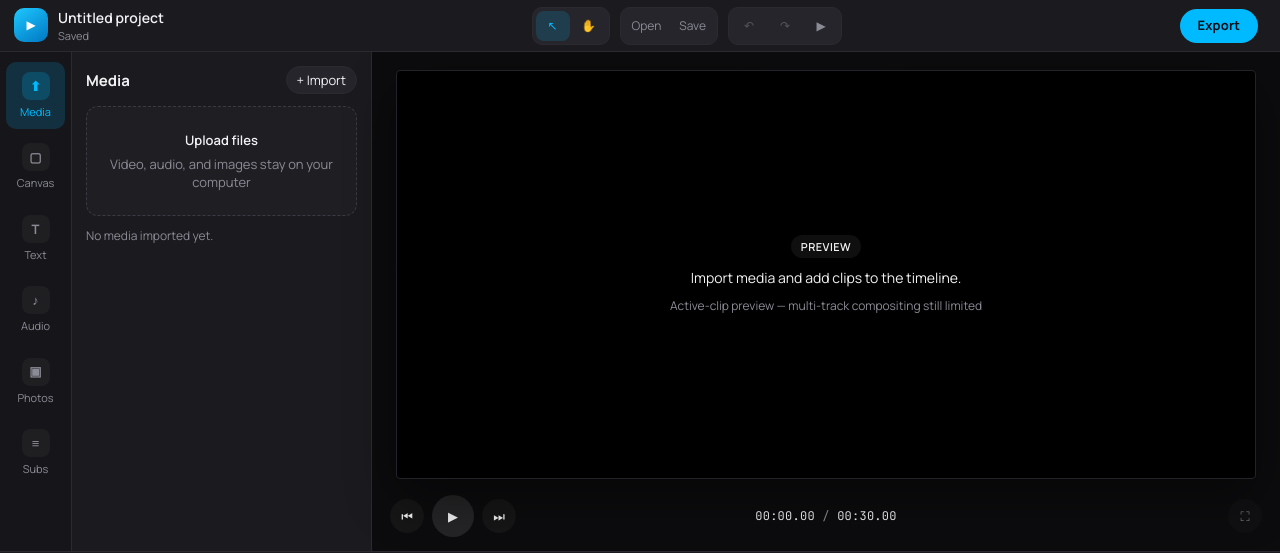
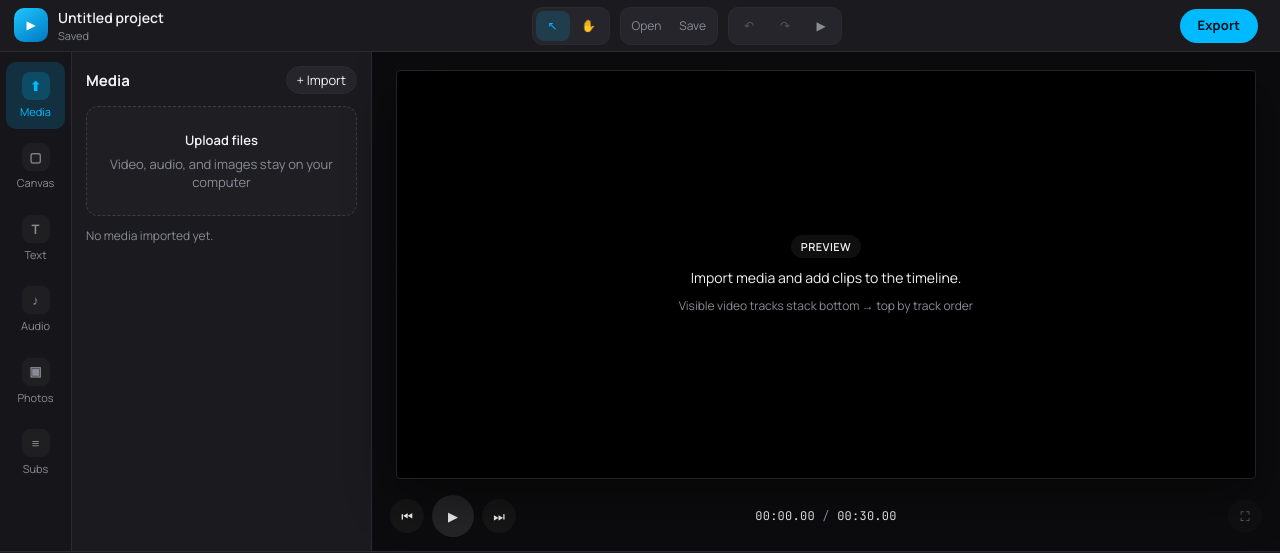
Before and after one commit to phihocnguyen/video-editor, a React (Vite) app: page / in a window 1280 px wide. Shown: the top 553 px of the page. Built offline with nearby package versions, Linux system fonts and the light colour scheme.

Commit message:
feat(preview): stack visible video tracks with opacity in compositor

```diff
--- a/src/domain/renderPlan.ts
+++ b/src/domain/renderPlan.ts
@@ -3,16 +3,21 @@ import { clipDurationTicks } from "./timelineCommands";
 import { ticksToSeconds } from "./time";
 
 export type RenderResolutionPreset = "source" | "720" | "1080";
+export type RenderQualityPreset = "draft" | "standard" | "high";
 
 export interface RenderClipPlan {
   clipId: string;
   trackId: string;
+  trackOrder: number;
   assetPath: string;
   timelineStartSec: number;
   timelineEndSec: number;
   sourceInSec: number;
   sourceOutSec: number;
   volume: number;
+  opacity: number;
+  speed: number;
+  includeAudio: boolean;
   kind: "video" | "audio" | "image";
 }
 
@@ -26,6 +31,7 @@ export interface RenderTextPlan {
   align: "left" | "center" | "right";
   x: number;
   y: number;
+  opacity: number;
   timelineStartSec: number;
   timelineEndSec: number;
 }
@@ -35,6 +41,8 @@ export interface RenderPlan {
   height: number;
   frameRate: number;
   durationSec: number;
+  videoBitrate: string;
+  audioBitrate: string;
   clips: RenderClipPlan[];
   texts: RenderTextPlan[];
   missingAssetIds: string[];
@@ -43,9 +51,11 @@ export interface RenderPlan {
 export function buildRenderPlan(
   project: ProjectDocument,
   preset: RenderResolutionPreset = "1080",
+  quality: RenderQualityPreset = "standard",
 ): RenderPlan {
   const missingAssetIds = project.assets.filter((a) => a.missing).map((a) => a.id);
   const assetsById = new Map(project.assets.map((a) => [a.id, a]));
+  const tracksById = new Map(project.tracks.map((t) => [t.id, t]));
 
   let durationTicks = 0;
   const clips: RenderClipPlan[] = [];
@@ -54,8 +64,10 @@ export function buildRenderPlan(
   for (const clip of project.clips) {
     const end = clip.startTicks + clipDurationTicks(clip);
     durationTicks = Math.max(durationTicks, end);
+    const track = tracksById.get(clip.trackId);
 
     if (clip.kind === "text" && clip.text) {
+      if (track && !track.visible) continue;
       texts.push({
         clipId: clip.id,
         content: clip.text.content,
@@ -66,6 +78,7 @@ export function buildRenderPlan(
         align: clip.text.align,
         x: clip.transform.x,
         y: clip.transform.y,
+        opacity: clip.transform.opacity,
         timelineStartSec: ticksToSeconds(clip.startTicks),
         timelineEndSec: ticksToSeconds(end),
       });
@@ -75,30 +88,57 @@ export function buildRenderPlan(
     if (clip.kind !== "media" || !clip.assetId) continue;
     const asset = assetsById.get(clip.assetId);
     if (!asset) continue;
+    if (track && !track.visible && asset.kind !== "audio") continue;
+
+    const trackVolume = track?.volume ?? 1;
+    const muted = Boolean(track?.muted);
     clips.push({
       clipId: clip.id,
       trackId: clip.trackId,
+      trackOrder: track?.order ?? 0,
       assetPath: asset.path,
       timelineStartSec: ticksToSeconds(clip.startTicks),
       timelineEndSec: ticksToSeconds(end),
       sourceInSec: ticksToSeconds(clip.sourceInTicks),
       sourceOutSec: ticksToSeconds(clip.sourceOutTicks),
-      volume: clip.volume,
+      volume: clip.volume * trackVolume,
+      opacity: clip.transform.opacity,
+      speed: clip.speed > 0 ? clip.speed : 1,
+      includeAudio: !muted && asset.hasAudio && (asset.kind === "video" || asset.kind === "audio"),
       kind: asset.kind,
     });
   }
 
+  clips.sort((a, b) => a.trackOrder - b.trackOrder || a.timelineStartSec - b.timelineStartSec);
+
   const { width, height } = resolveSize(project, preset);
+  const { videoBitrate, audioBitrate } = qualityBitrates(quality);
 
   return {
     width,
     height,
     frameRate: project.canvas.frameRate,
     durationSec: Math.max(ticksToSeconds(durationTicks), 0.1),
+    videoBitrate,
+    audioBitrate,
     clips,
     texts,
     missingAssetIds,
   };
+}
+
+function qualityBitrates(quality: RenderQualityPreset): {
+  videoBitrate: string;
+  audioBitrate: string;
+} {
+  switch (quality) {
+    case "draft":
+      return { videoBitrate: "2500k", audioBitrate: "128k" };
+    case "high":
+      return { videoBitrate: "12M", audioBitrate: "320k" };
+    default:
+      return { videoBitrate: "6M", audioBitrate: "192k" };
+  }
 }
 
 function resolveSize(
--- /dev/null
+++ b/src/features/preview/CompositeLayers.tsx
@@ -0,0 +1,133 @@
+import { useEffect, useRef } from "react";
+import { ticksToSeconds, type Clip, type MediaAsset, type Track } from "../../domain";
+import { resolveMediaUrl } from "../../lib/mediaUrl";
+import styles from "./PreviewPanel.module.css";
+
+export interface PreviewLayer {
+  clip: Clip;
+  asset: MediaAsset;
+  track: Track;
+  /** Highest z plays audio from video element when unmuted. */
+  isTopVideo: boolean;
+}
+
+interface CompositeLayersProps {
+  layers: PreviewLayer[];
+  playheadTicks: number;
+  isPlaying: boolean;
+  isScrubbing: boolean;
+}
+
+export function CompositeLayers({
+  layers,
+  playheadTicks,
+  isPlaying,
+  isScrubbing,
+}: CompositeLayersProps) {
+  const videoRefs = useRef<Map<string, HTMLVideoElement>>(new Map());
+  const lastSeekAtRef = useRef(0);
+
+  useEffect(() => {
+    const live = new Set(layers.map((l) => l.clip.id));
+    for (const [id, el] of videoRefs.current) {
+      if (!live.has(id)) {
+        el.pause();
+        videoRefs.current.delete(id);
+      }
+    }
+
+    for (const layer of layers) {
+      if (layer.asset.kind !== "video") continue;
+      const video = videoRefs.current.get(layer.clip.id);
+      if (!video) continue;
+
+      const speed =
+        Number.isFinite(layer.clip.speed) && layer.clip.speed > 0 ? layer.clip.speed : 1;
+      const muted =
+        !layer.isTopVideo ||
+        layer.track.muted ||
+        !layer.asset.hasAudio;
+      video.muted = muted;
+      video.volume = Math.min(
+        1,
+        Math.max(0, layer.clip.volume * layer.track.volume),
+      );
+      video.playbackRate = speed;
+      video.style.opacity = String(layer.clip.transform.opacity);
+
+      const timelineLocal = ticksToSeconds(playheadTicks - layer.clip.startTicks);
+      const target = Math.max(
+        0,
+        timelineLocal * speed + ticksToSeconds(layer.clip.sourceInTicks),
+      );
+
+      if (isPlaying && !isScrubbing) {
+        void video.play().catch(() => undefined);
+        if (Math.abs(video.currentTime - target) > 0.35) {
+          video.currentTime = target;
+        }
+        continue;
+      }
+
+      video.pause();
+      const now = performance.now();
+      if (now - lastSeekAtRef.current < (isScrubbing ? 40 : 0)) continue;
+      if (Math.abs(video.currentTime - target) < 0.04) continue;
+      lastSeekAtRef.current = now;
+      try {
+        video.currentTime = target;
+      } catch {
+        /* ignore */
+      }
+    }
+  }, [isPlaying, isScrubbing, layers, playheadTicks]);
+
+  if (layers.length === 0) {
+    return (
+      <div className={styles.placeholder}>
+        <div className={styles.badge}>Preview</div>
+        <p>Import media and add clips to the timeline.</p>
+        <span>Visible video tracks stack bottom → top by track order</span>
+      </div>
+    );
+  }
+
+  return (
+    <>
+      {layers.map((layer, index) => {
+        const url = resolveMediaUrl(layer.asset.path, layer.asset.id);
+        if (!url) return null;
+        const z = index + 1;
+        if (layer.asset.kind === "image") {
+          return (
+            <img
+              key={layer.clip.id}
+              className={styles.layerMedia}
+              src={url}
+              alt=""
+              style={{
+                zIndex: z,
+                opacity: layer.clip.transform.opacity,
+              }}
+            />
+          );
+        }
+        if (layer.asset.kind !== "video") return null;
+        return (
+          <video
+            key={`${layer.asset.id}:${layer.clip.id}`}
+            ref={(el) => {
+              if (el) videoRefs.current.set(layer.clip.id, el);
+              else videoRefs.current.delete(layer.clip.id);
+            }}
+            className={styles.layerMedia}
+            src={url}
+            playsInline
+            preload="auto"
+            style={{ zIndex: z }}
+          />
+        );
+      })}
+    </>
+  );
+}
--- a/src/features/preview/PreviewPanel.tsx
+++ b/src/features/preview/PreviewPanel.tsx
@@ -1,8 +1,8 @@
-import { useEffect, useMemo, useRef, useState } from "react";
+import { useEffect, useMemo, useRef } from "react";
 import { clipDurationTicks, ticksToSeconds } from "../../domain";
-import { resolveMediaUrl } from "../../lib/mediaUrl";
 import { useEditorUiStore } from "../../stores/editorUiStore";
 import { useProjectStore } from "../../stores/projectStore";
+import { CompositeLayers, type PreviewLayer } from "./CompositeLayers";
 import { TextOverlayLayer } from "./TextOverlayLayer";
 import { useTimelineAudio } from "./useTimelineAudio";
 import styles from "./PreviewPanel.module.css";
@@ -24,49 +24,52 @@ export function PreviewPanel() {
   const playheadTicks = useEditorUiStore((s) => s.playheadTicks);
   const setPlayheadTicks = useEditorUiStore((s) => s.setPlayheadTicks);
   const durationTicks = useEditorUiStore((s) => s.durationTicks);
-  const videoRef = useRef<HTMLVideoElement>(null);
   const stageRef = useRef<HTMLDivElement>(null);
-  const lastSeekAtRef = useRef(0);
-  const [mediaReady, setMediaReady] = useState(false);
   const selectedClipIds = useEditorUiStore((s) => s.selectedClipIds);
   const setSelectedClipIds = useEditorUiStore((s) => s.setSelectedClipIds);
 
-  const active = useMemo(() => {
+  const layers = useMemo((): PreviewLayer[] => {
     const videoTracks = tracks
       .filter((t) => t.kind === "video" && t.visible)
-      .sort((a, b) => b.order - a.order);
+      .sort((a, b) => a.order - b.order);
+    const out: PreviewLayer[] = [];
     for (const track of videoTracks) {
-      const hit = clips.find(
-        (c) =>
-          c.trackId === track.id &&
-          c.kind === "media" &&
-          playheadTicks >= c.startTicks &&
-          playheadTicks < c.startTicks + clipDurationTicks(c),
-      );
-      if (hit?.assetId) {
-        const asset = assets.find((a) => a.id === hit.assetId);
-        if (asset && !asset.missing) {
-          return { clip: hit, asset };
+      for (const clip of clips) {
+        if (clip.trackId !== track.id || clip.kind !== "media" || !clip.assetId) continue;
+        if (
+          playheadTicks < clip.startTicks ||
+          playheadTicks >= clip.startTicks + clipDurationTicks(clip)
+        ) {
+          continue;
         }
+        const asset = assets.find((a) => a.id === clip.assetId);
+        if (!asset || asset.missing) continue;
+        if (asset.kind !== "video" && asset.kind !== "image") continue;
+        out.push({ clip, asset, track, isTopVideo: false });
       }
     }
-    return null;
+    for (let i = out.length - 1; i >= 0; i -= 1) {
+      if (out[i].asset.kind === "video") {
+        out[i] = { ...out[i], isTopVideo: true };
+        break;
+      }
+    }
+    return out;
   }, [assets, clips, playheadTicks, tracks]);
 
-  const mediaUrl = active
-    ? resolveMediaUrl(active.asset.path, active.asset.id)
-    : null;
-  const mediaKey = active ? `${active.asset.id}:${active.clip.id}` : "";
-
   const activeTexts = useMemo(() => {
+    const hidden = new Set(
+      tracks.filter((t) => t.kind === "video" && !t.visible).map((t) => t.id),
+    );
     return clips.filter(
       (c) =>
         c.kind === "text" &&
         c.text &&
+        !hidden.has(c.trackId) &&
         playheadTicks >= c.startTicks &&
         playheadTicks < c.startTicks + clipDurationTicks(c),
     );
-  }, [clips, playheadTicks]);
+  }, [clips, playheadTicks, tracks]);
 
   useTimelineAudio({
     clips,
@@ -76,10 +79,6 @@ export function PreviewPanel() {
     isPlaying,
     isScrubbing,
   });
-
-  useEffect(() => {
-    setMediaReady(false);
-  }, [mediaKey]);
 
   useEffect(() => {
     if (!isPlaying || isScrubbing) return;
@@ -101,51 +100,6 @@ export function PreviewPanel() {
     return () => cancelAnimationFrame(frame);
   }, [durationTicks, isPlaying, isScrubbing, setPlayheadTicks, setPlaying]);
 
-  useEffect(() => {
-    const video = videoRef.current;
-    if (!video || !active || active.asset.kind !== "video") return;
-
-    const track = tracks.find((t) => t.id === active.clip.trackId);
-    const muted = Boolean(track?.muted) || !active.asset.hasAudio;
-    const speed =
-      Number.isFinite(active.clip.speed) && active.clip.speed > 0
-        ? active.clip.speed
-        : 1;
-    video.muted = muted;
-    video.volume = Math.min(
-      1,
-      Math.max(0, active.clip.volume * (track?.volume ?? 1)),
-    );
-    video.playbackRate = speed;
-    video.style.opacity = String(active.clip.transform.opacity);
-
-    const timelineLocal = ticksToSeconds(playheadTicks - active.clip.startTicks);
-    const target = Math.max(
-      0,
-      timelineLocal * speed + ticksToSeconds(active.clip.sourceInTicks),
-    );
-
-    if (isPlaying && !isScrubbing) {
-      void video.play().catch(() => undefined);
-      if (Math.abs(video.currentTime - target) > 0.35) {
-        video.currentTime = target;
-      }
-      return;
-    }
-
-    video.pause();
-    const now = performance.now();
-    const minInterval = isScrubbing ? 40 : 0;
-    if (now - lastSeekAtRef.current < minInterval) return;
-    if (Math.abs(video.currentTime - target) < 0.04) return;
-    lastSeekAtRef.current = now;
-    try {
-      video.currentTime = target;
-    } catch {
-      /* ignore seek before ready */
-    }
-  }, [active, isPlaying, isScrubbing, playheadTicks, tracks]);
-
   return (
     <div className={styles.panel}>
       <div className={styles.stageWrap}>
@@ -154,51 +108,21 @@ export function PreviewPanel() {
           className={styles.stage}
           style={{ aspectRatio: `${canvas.width} / ${canvas.height}` }}
           onPointerDown={(e) => {
-            if (e.target === e.currentTarget || (e.target as HTMLElement).tagName === "VIDEO" || (e.target as HTMLElement).tagName === "IMG") {
+            if (
+              e.target === e.currentTarget ||
+              (e.target as HTMLElement).tagName === "VIDEO" ||
+              (e.target as HTMLElement).tagName === "IMG"
+            ) {
               if (selectedClipIds.length > 0) setSelectedClipIds([]);
             }
           }}
         >
-          {mediaUrl && active?.asset.kind === "video" ? (
-            <>
-              {!mediaReady ? <div className={styles.loading}>Loading frame…</div> : null}
-              <video
-                key={mediaKey}
-                ref={videoRef}
-                className={mediaReady ? styles.media : styles.mediaHidden}
-                src={mediaUrl}
-                playsInline
-                preload="auto"
-                muted={false}
-                onLoadedData={(e) => {
-                  const video = e.currentTarget;
-                  if (!active) return;
-                  const localSec = ticksToSeconds(active.clip.sourceInTicks);
-                  try {
-                    video.currentTime = Math.max(0, localSec);
-                  } catch {
-                    /* ignore */
-                  }
-                }}
-                onSeeked={() => setMediaReady(true)}
-                onCanPlay={() => setMediaReady(true)}
-              />
-            </>
-          ) : mediaUrl && active?.asset.kind === "image" ? (
-            <img
-              className={styles.media}
-              src={mediaUrl}
-              alt=""
-              style={{ opacity: active.clip.transform.opacity }}
-              onLoad={() => setMediaReady(true)}
-            />
-          ) : (
-            <div className={styles.placeholder}>
-              <div className={styles.badge}>Preview</div>
-              <p>Import media and add clips to the timeline.</p>
-              <span>Active-clip preview — multi-track compositing still limited</span>
-            </div>
-          )}
+          <CompositeLayers
+            layers={layers}
+            playheadTicks={playheadTicks}
+            isPlaying={isPlaying}
+            isScrubbing={isScrubbing}
+          />
           <TextOverlayLayer
             clips={activeTexts}
             canvasWidth={canvas.width}
```
Also changed, not shown: src/features/preview/PreviewPanel.module.css (+5 -18 lines), 1 other file (tests, documents, lock files or other folders).
